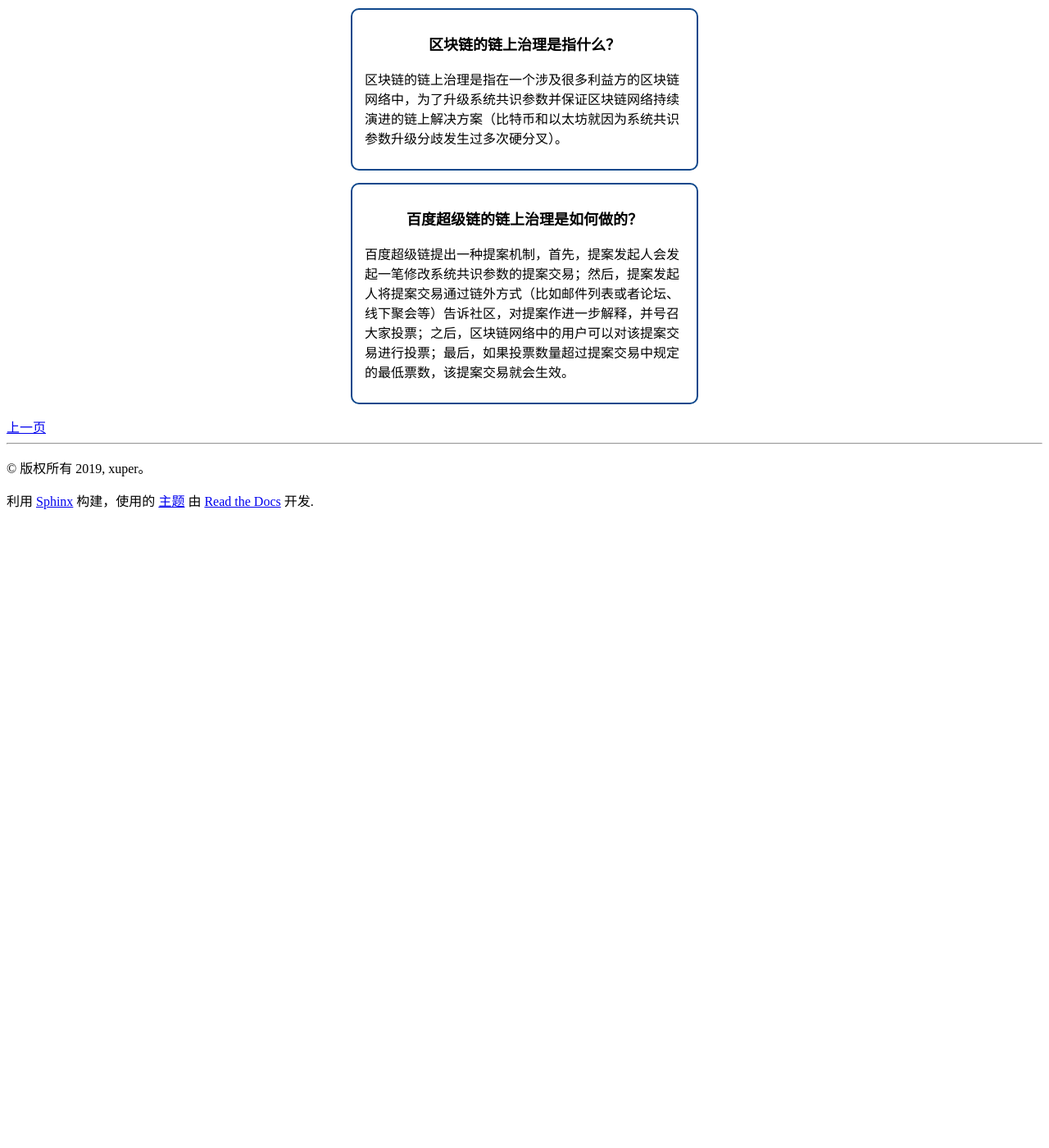
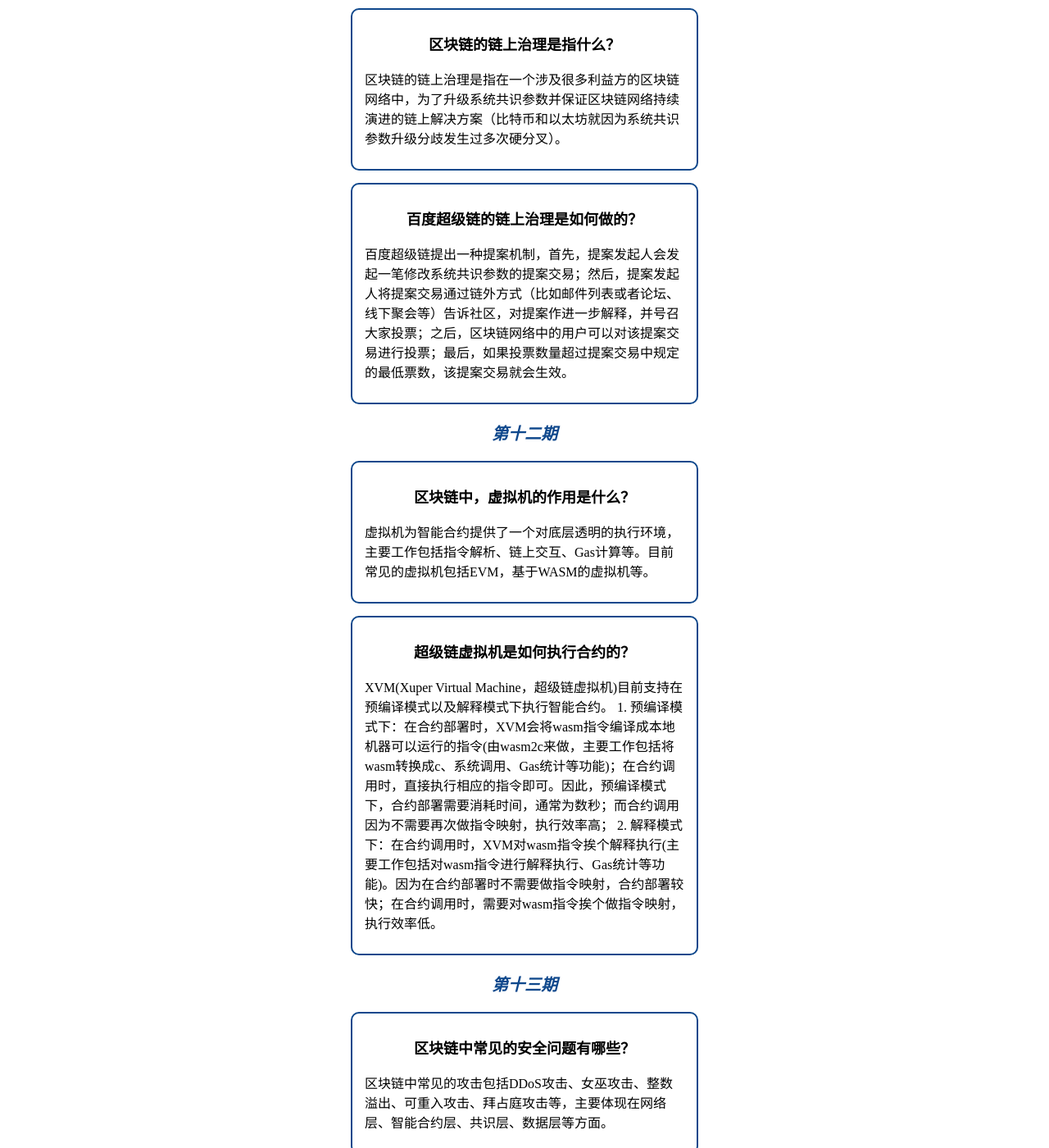
Before and after one commit to xuperchain/docs, a Sphinx documentation site: the page built from source/lessons.rst, in a window 1280 px wide and 1400 px high, scrolled down 7523 px. Shown: the whole window at 82% size. Built offline with Sphinx 7.4.7 and the Read the Docs theme 2.0.0, drawn with Linux system fonts in a browser that asks for light colours; before the commit the page ends 8153 px from its top, so only the background shows below that; some of the changed text lies outside the part shown.

Commit message:
Update lessons.rst

```diff
--- a/source/lessons.rst
+++ b/source/lessons.rst
@@ -262,3 +262,58 @@
     .. container:: text
 
         百度超级链提出一种提案机制，首先，提案发起人会发起一笔修改系统共识参数的提案交易；然后，提案发起人将提案交易通过链外方式（比如邮件列表或者论坛、线下聚会等）告诉社区，对提案作进一步解释，并号召大家投票；之后，区块链网络中的用户可以对该提案交易进行投票；最后，如果投票数量超过提案交易中规定的最低票数，该提案交易就会生效。
+
+.. container:: number
+
+    第十二期
+
+.. container:: myclass
+
+    .. container:: title
+
+        区块链中，虚拟机的作用是什么？
+
+    .. container:: text
+
+        虚拟机为智能合约提供了一个对底层透明的执行环境，主要工作包括指令解析、链上交互、Gas计算等。目前常见的虚拟机包括EVM，基于WASM的虚拟机等。
+
+.. container:: myclass
+
+    .. container:: title
+
+        超级链虚拟机是如何执行合约的？
+
+    .. container:: text
+
+        XVM(Xuper Virtual Machine，超级链虚拟机)目前支持在预编译模式以及解释模式下执行智能合约。
+        1. 预编译模式下：在合约部署时，XVM会将wasm指令编译成本地机器可以运行的指令(由wasm2c来做，主要工作包括将wasm转换成c、系统调用、Gas统计等功能)；在合约调用时，直接执行相应的指令即可。因此，预编译模式下，合约部署需要消耗时间，通常为数秒；而合约调用因为不需要再次做指令映射，执行效率高；
+        2. 解释模式下：在合约调用时，XVM对wasm指令挨个解释执行(主要工作包括对wasm指令进行解释执行、Gas统计等功能)。因为在合约部署时不需要做指令映射，合约部署较快；在合约调用时，需要对wasm指令挨个做指令映射，执行效率低。
+
+.. container:: number
+
+    第十三期
+
+.. container:: myclass
+
+    .. container:: title
+
+        区块链中常见的安全问题有哪些？
+
+    .. container:: text
+
+        区块链中常见的攻击包括DDoS攻击、女巫攻击、整数溢出、可重入攻击、拜占庭攻击等，主要体现在网络层、智能合约层、共识层、数据层等方面。
+
+.. container:: myclass
+
+    .. container:: title
+
+        超级链做了哪些安全工作？
+
+    .. container:: text
+
+        超级链主要在密钥安全、网络安全、数据安全、共识安全以及智能合约安全等方面做了系列工作。
+        1. 密钥安全方面，支持密钥加密存储、助记词恢复、密钥备份等能力；
+        2. 网络安全方面，通过TLS进行数据加密传输，通过CA实现联盟准入机制，节点身份认证以及分层网络路由保护机制，来源IP数量限制等；
+        3. 数据安全方面，除了基本密码学机制外，还实现账号与权限系统细粒度区分数据访问权限；
+        4. 共识安全方面，实现了bft组件，能够抵抗拜占庭节点攻击；
+        5. 智能合约方面，通过wasm实现指令级资源审计，屏蔽对底层存在较大风险的系统调用接口，保证应用层安全。
```
